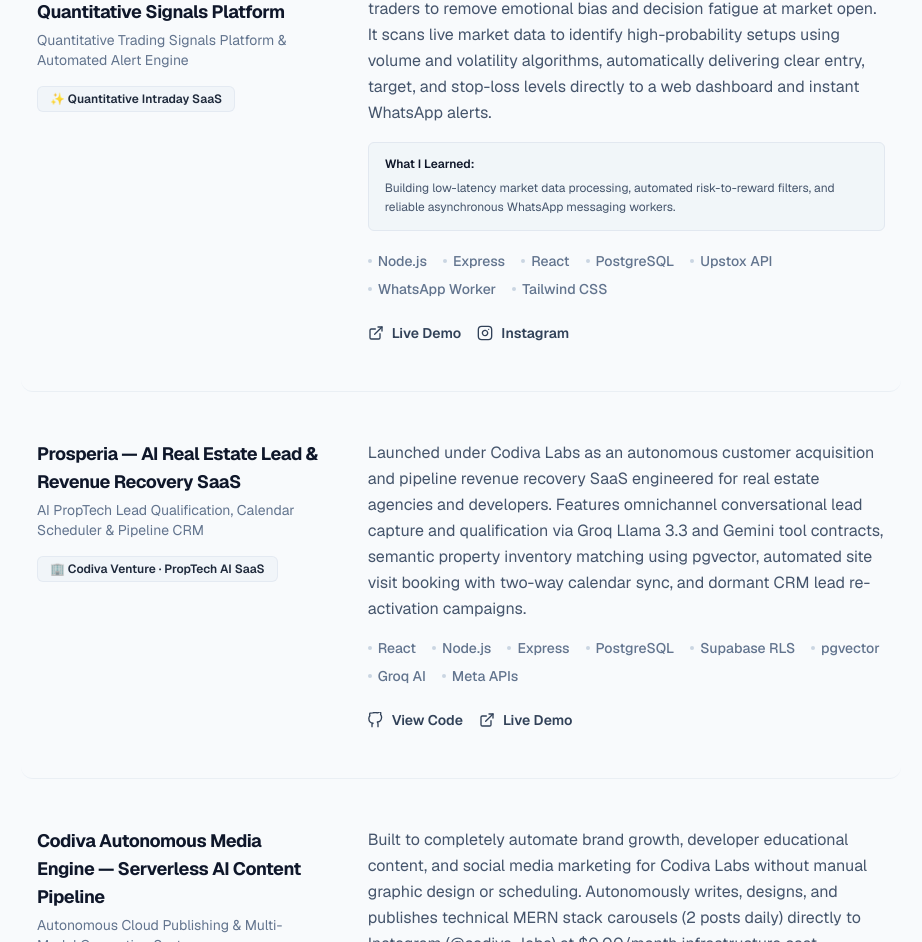
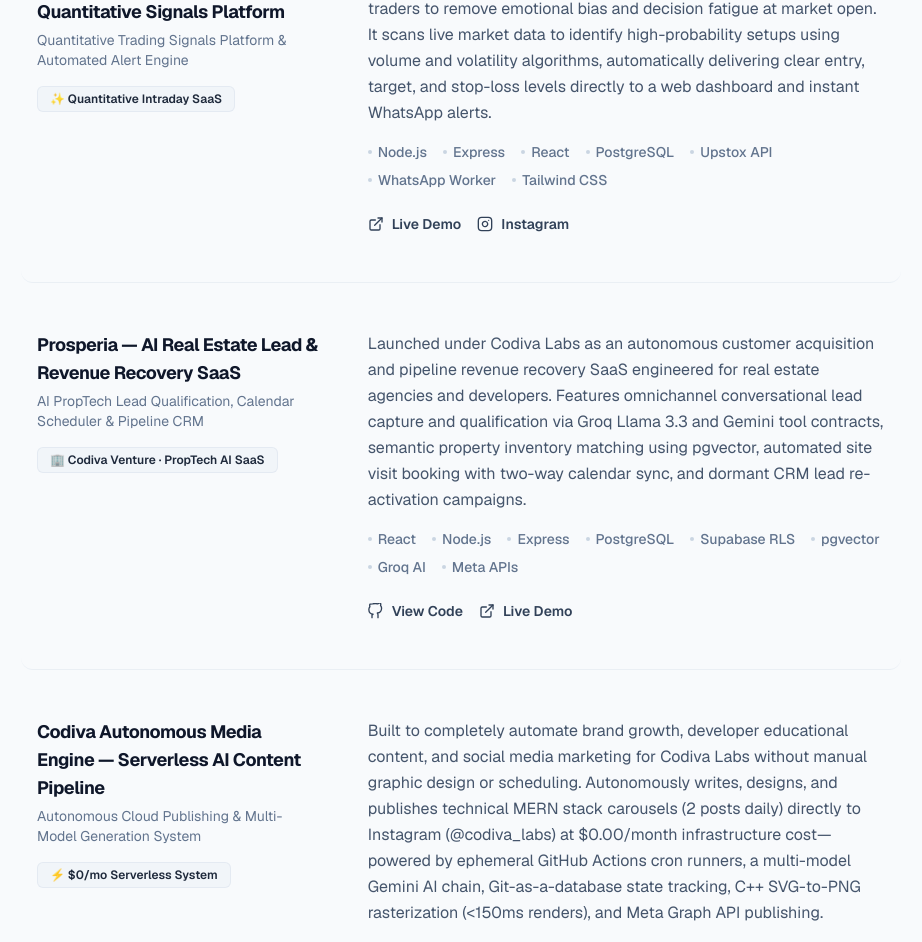
Before and after one commit to bott-127001/Samarth-Portfolio, a React (Vite) app: page / in a window 1280 px wide. Shown: the part 4617-5559 px from the top of the page, without its empty margins (179-1101 px from the left). Built offline with nearby package versions, Linux system fonts and the light colour scheme.

Commit message:
Remove What I Learned block from RVOLX project card

```diff
--- a/src/App.jsx
+++ b/src/App.jsx
@@ -399,7 +399,6 @@ const Projects = () => {
       title: "RVOLX — Institutional Intraday Quantitative Signals Platform",
       subtitle: "Quantitative Trading Signals Platform & Automated Alert Engine",
       description: "An intraday quantitative trading platform engineered for active equity traders to remove emotional bias and decision fatigue at market open. It scans live market data to identify high-probability setups using volume and volatility algorithms, automatically delivering clear entry, target, and stop-loss levels directly to a web dashboard and instant WhatsApp alerts.",
-      learnings: "Building low-latency market data processing, automated risk-to-reward filters, and reliable asynchronous WhatsApp messaging workers.",
       tags: ["Node.js", "Express", "React", "PostgreSQL", "Upstox API", "WhatsApp Worker", "Tailwind CSS"],
       highlight: "✨ Quantitative Intraday SaaS",
       github: null,
```
